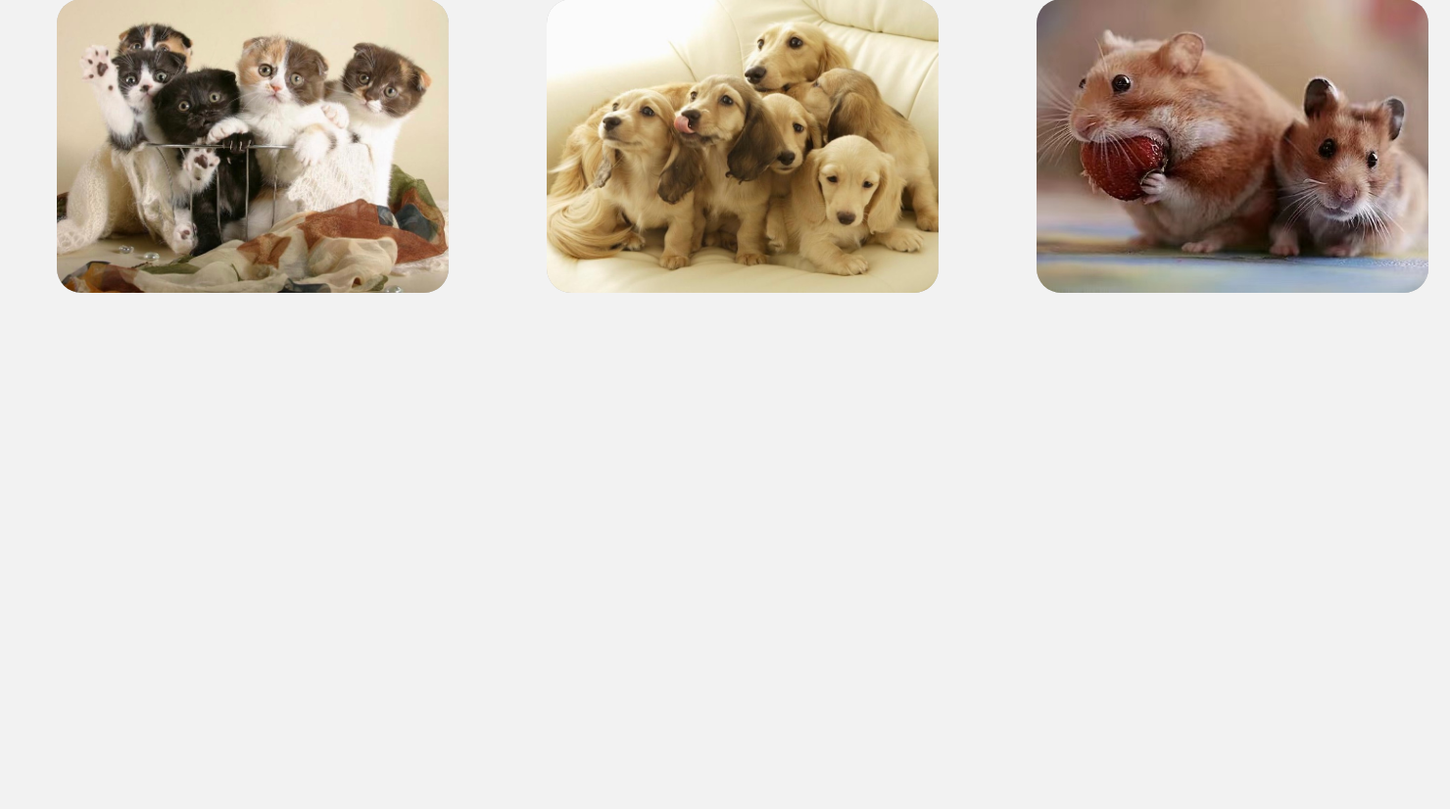
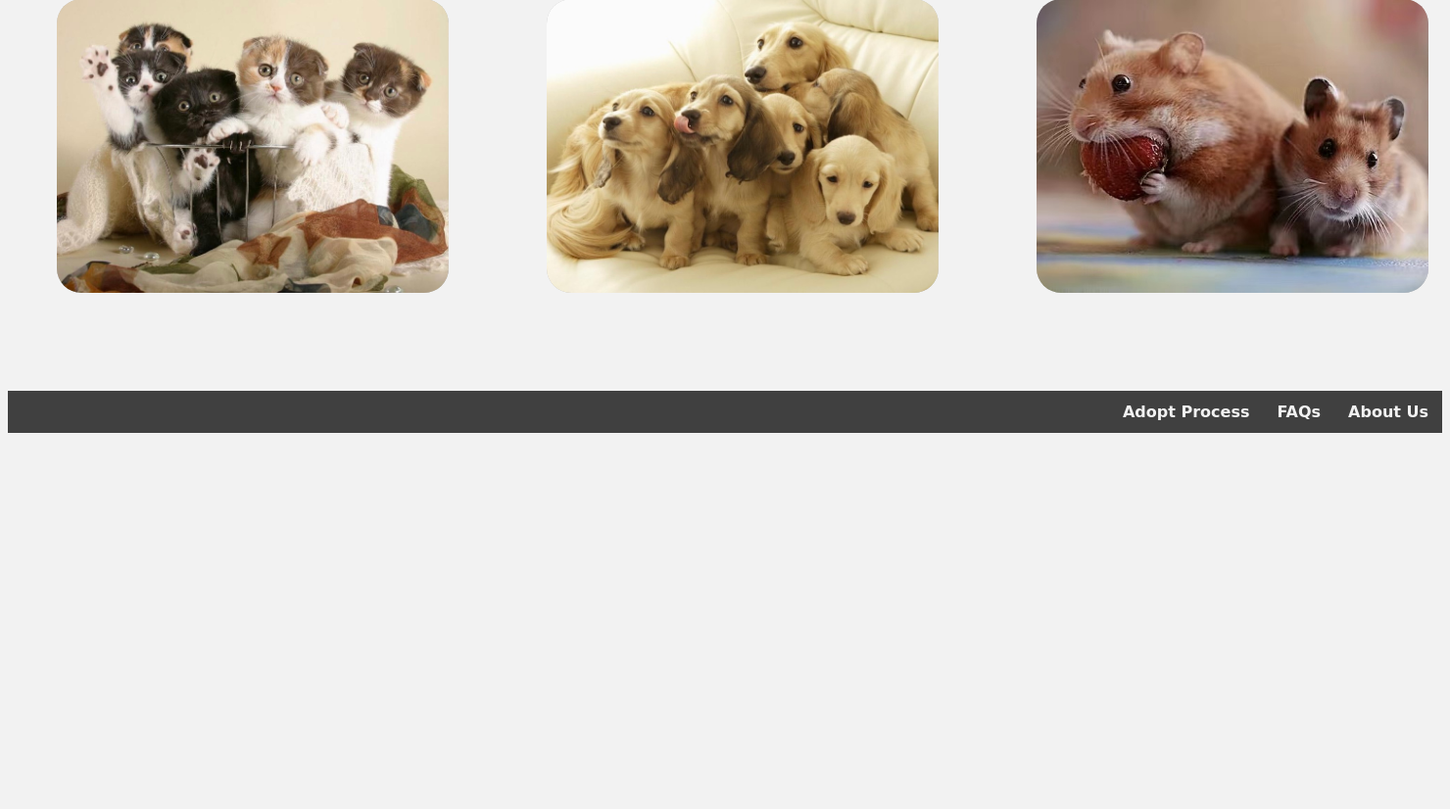
Before and after one commit to LilyYin17/LLY_Animal_Adoption, a Flask app: page / in a window 1480 px wide. Shown: the part 358-1184 px from the top of the page at 98% size. Before the commit the page ends 657 px from the top, so only its background shows below. Run offline with Flask 2, Linux system fonts and the light colour scheme.

Commit message:
add bottom navigation bar and style it

```diff
--- a/static/style.css
+++ b/static/style.css
@@ -2,7 +2,9 @@ body {
     text-align: center;
     font-family: cursive;
     background-color: #f2f2f2;
+    background-size: cover;
 }
+
 /* Style citation: https://www.w3schools.com/css/tryit.asp?filename=trycss_website_layout_navbar */
 /* Style the header */
 .header {
@@ -136,3 +138,28 @@ body {
   font-size: 15px;
   padding: 15px 30px;
 }
+
+/* Style the bottom navigation bar */
+.footer {
+    overflow: hidden;
+    background-color: #404040;
+    position: sticky;
+    bottom: 0;
+}
+
+/* Style the bottom navigation links */
+.footer a {
+    float: right;
+    display: block;
+    color: #f2f2f2;
+    font-weight: bold;
+    text-align: center;
+    padding: 12px 14px;
+    text-decoration: none;
+}
+
+/* Change color on hover */
+.footer a:hover {
+    background-color: #808080;
+    color: #f2f2f2;
+}
--- a/templates/layouts/main.j2
+++ b/templates/layouts/main.j2
@@ -14,5 +14,10 @@
             </div>
         </div>
         {% block content %}{% endblock %}
+        <div class="footer">
+            <a href="#">About Us</a>
+            <a href="#">FAQs</a>
+            <a href="#">Adopt Process</a>
+        </div>
     </body>
 </html>
```
